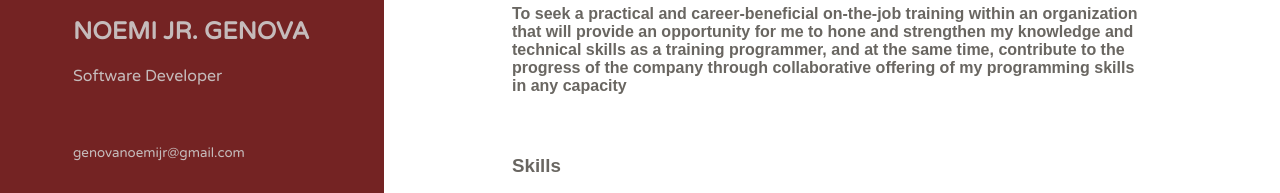
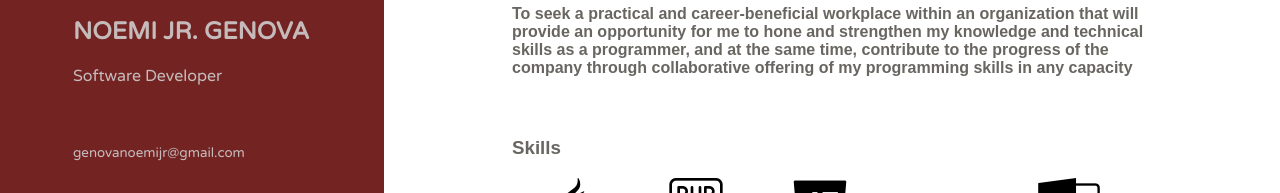
Before and after one commit to genovanoemi26/GenovaNoemi, a plain HTML site: page index.html in a window 1280 px wide. Shown: the part 180-373 px from the top of the page. Drawn offline with Linux system fonts and the light colour scheme; a web font is replaced by a local one.

Commit message:
2nd commit

```diff
--- a/index.html
+++ b/index.html
@@ -32,7 +32,7 @@
             <br>
             <br>
             <br>
-            <a target="_blank" href="https://drive.google.com/file/d/11oJoJ8W5FM1P3uktfkFOZc81MDbgt9VQ/view?usp=sharing"
+            <a target="_blank" href="https://drive.google.com/file/d/1b84xqPM-QsH00uJVvV3Wp4b_uDJFnJPq/view?usp=sharing"
             download="logo.png" class="cv">Download CV</a>
             <div class="footer">
                 <ul id="menu">
@@ -52,8 +52,8 @@
     <div class="content">
       <h1>Software Developer</h1>
       <br>
-      <h4>To seek a practical and career-beneficial on-the-job training within an organization that will
-          provide an opportunity for me to hone and strengthen my knowledge and technical skills as a training programmer,
+      <h4>To seek a practical and career-beneficial workplace within an organization that will
+          provide an opportunity for me to hone and strengthen my knowledge and technical skills as a programmer,
         and at the same time, contribute to the progress of the company
           through collaborative offering of my programming skills in any capacity</h4>
       <br>
```
